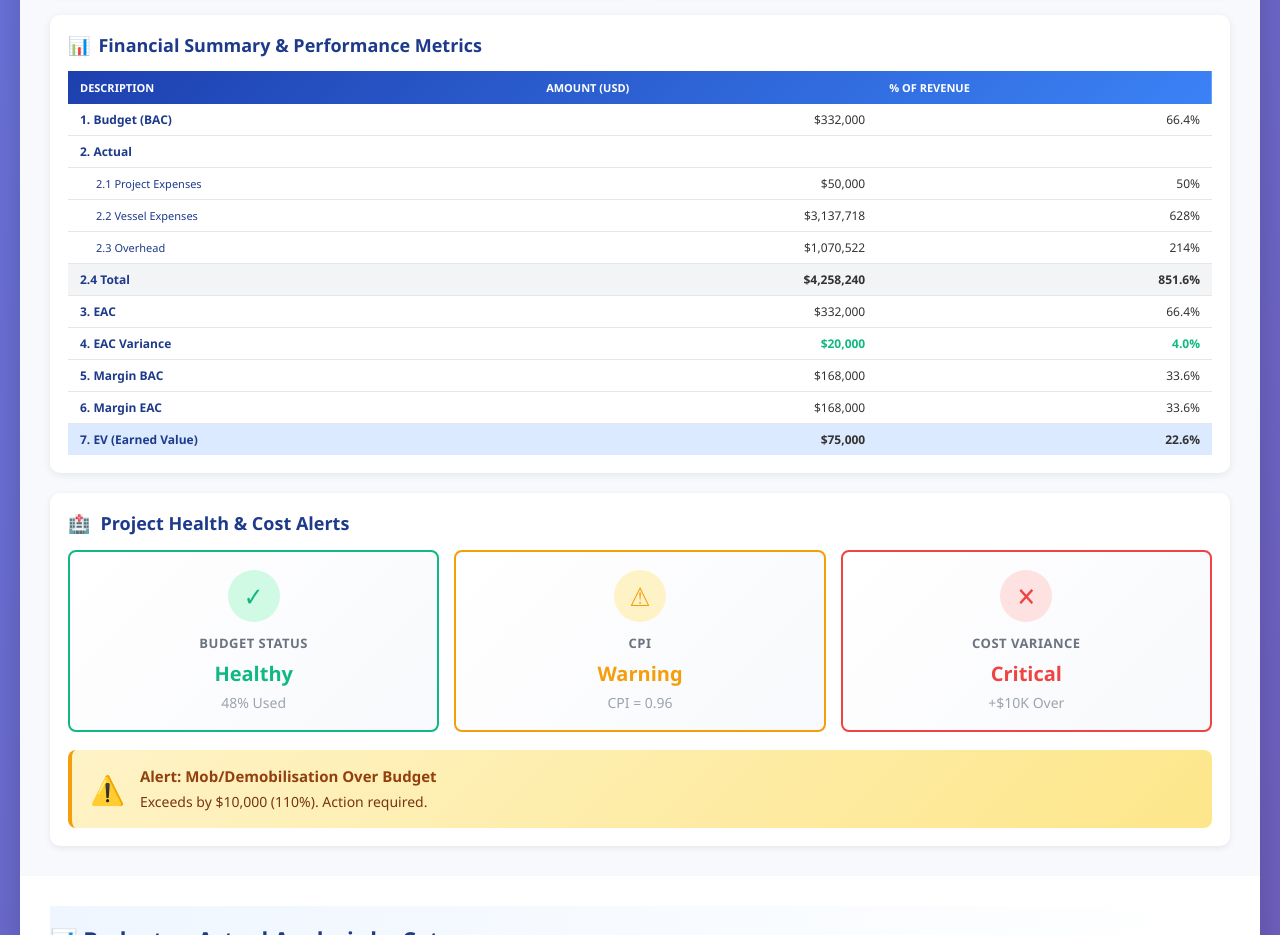
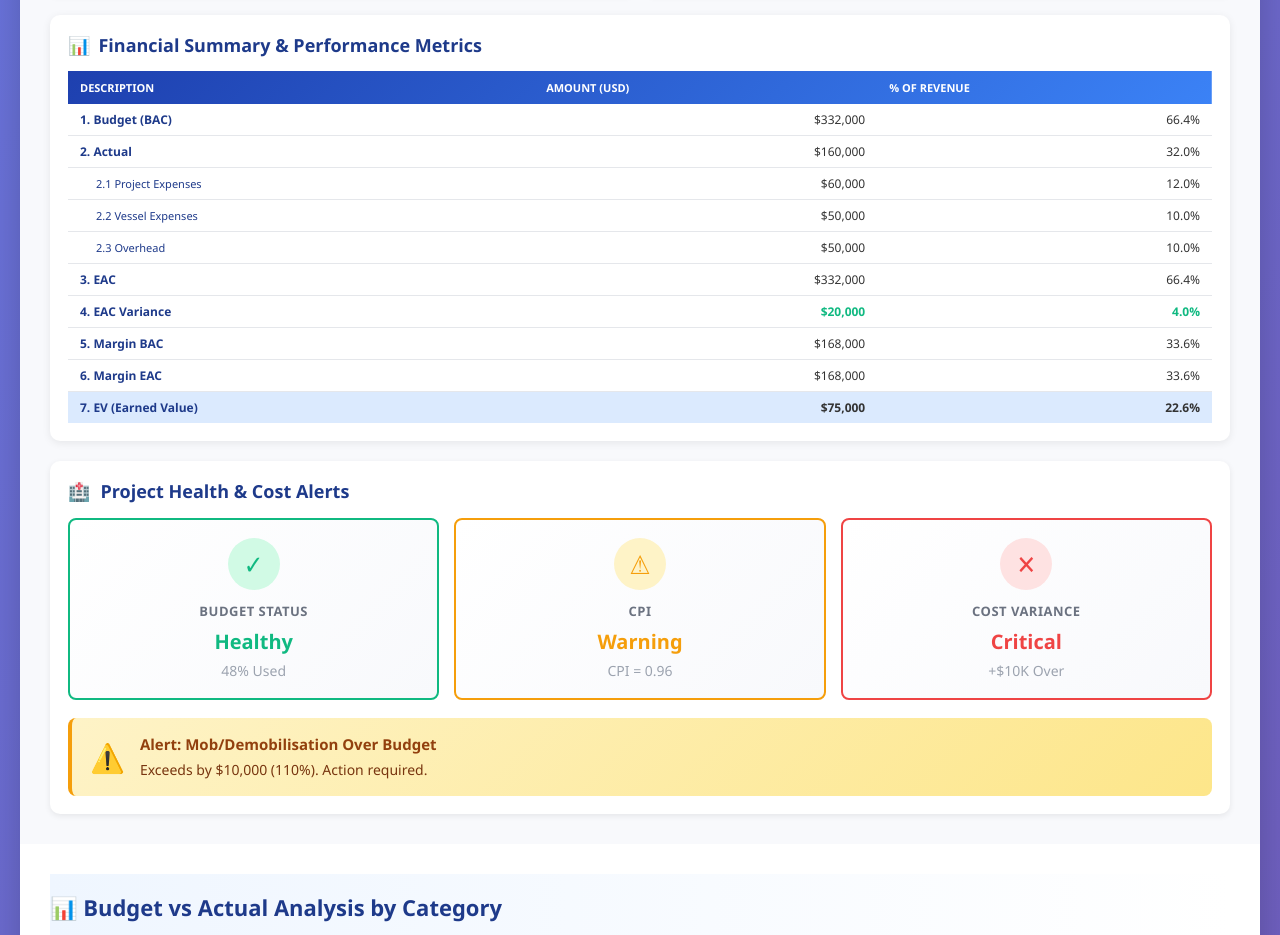
Before and after one commit to PCS-JL/Cost, a plain HTML site: page index.html in a window 1280 px wide. Shown: the part 1260-2195 px from the top of the page. Drawn offline with Linux system fonts and the light colour scheme.

Commit message:
Update index.html

```diff
--- a/index.html
+++ b/index.html
@@ -668,28 +668,23 @@
                                 </tr>
                                 <tr>
                                     <td><strong>2. Actual</strong></td>
-                                    <td class="text-right"></td>
-                                    <td class="text-right"></td>
+                                    <td class="text-right">$160,000</td>
+                                    <td class="text-right">32.0%</td>
                                 </tr>
                                 <tr class="indent-1">
                                     <td>2.1 Project Expenses</td>
-                                    <td class="text-right">$50,000</td>
-                                    <td class="text-right">50%</td>
+                                    <td class="text-right">$60,000</td>
+                                    <td class="text-right">12.0%</td>
                                 </tr>
                                 <tr class="indent-1">
                                     <td>2.2 Vessel Expenses</td>
-                                    <td class="text-right">$3,137,718</td>
-                                    <td class="text-right">628%</td>
+                                    <td class="text-right">$50,000</td>
+                                    <td class="text-right">10.0%</td>
                                 </tr>
                                 <tr class="indent-1">
                                     <td>2.3 Overhead</td>
-                                    <td class="text-right">$1,070,522</td>
-                                    <td class="text-right">214%</td>
-                                </tr>
-                                <tr class="subtotal">
-                                    <td>2.4 Total</td>
-                                    <td class="text-right">$4,258,240</td>
-                                    <td class="text-right">851.6%</td>
+                                    <td class="text-right">$50,000</td>
+                                    <td class="text-right">10.0%</td>
                                 </tr>
                                 <tr>
                                     <td><strong>3. EAC</strong></td>
```
